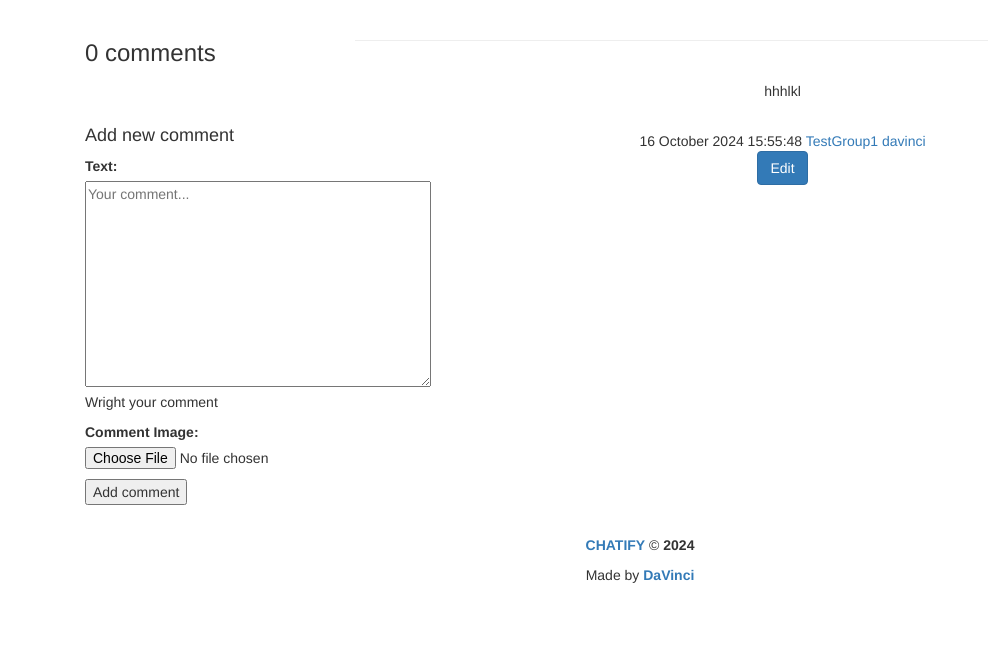
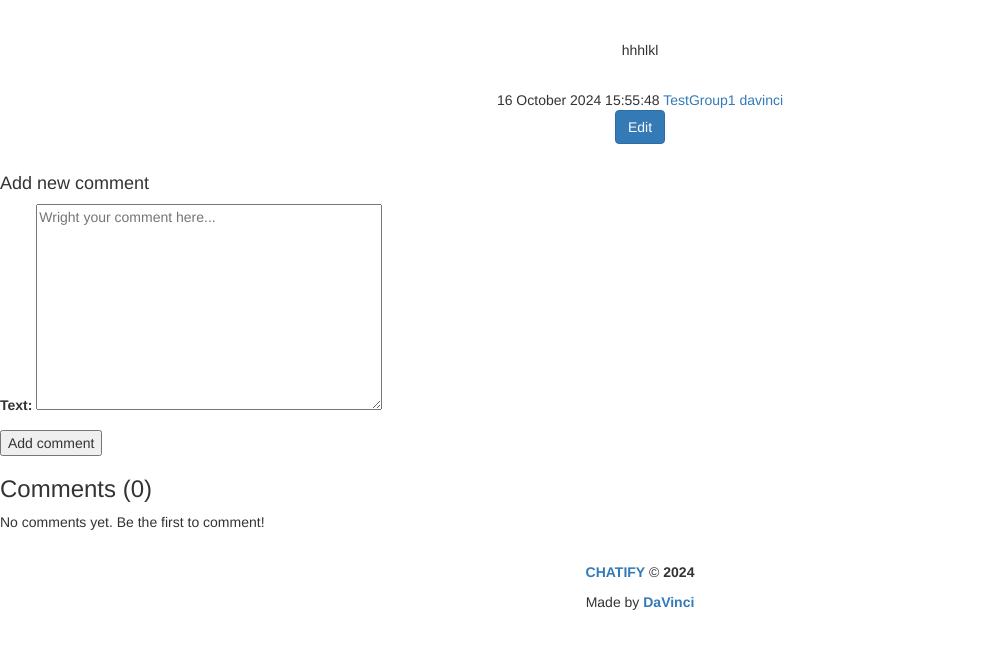
Before and after one commit to DaVinci89/Chatiphy, a Django app: page /posts/24/ in a window 1280 px wide. Shown: the part 100-749 px from the top of the page, without its empty margins (0-988 px from the left). Run offline with Django 5.2, Linux system fonts and the light colour scheme; a user stored in the database is signed in; data comes from the database, SQL or seed files in the repository; both versions use the stored data as it was after the commit; some libraries are stand-ins or nearby versions.

Commit message:
Work with comments.

```diff
--- a/Chatiphy/about/views.py
+++ b/Chatiphy/about/views.py
@@ -1,4 +1,3 @@
-from django.shortcuts import render
 from django.views.generic.base import TemplateView
 
 class AboutAuthorView(TemplateView):
--- a/Chatiphy/post_maker/admin.py
+++ b/Chatiphy/post_maker/admin.py
@@ -28,7 +28,7 @@ class GroupAdmin(admin.ModelAdmin):
 
 @admin.register(Comment)
 class CommentAdmin(admin.ModelAdmin):
-    list_display = ("author", "post", "created", "active")
+    list_display = ("author", "post", "text", "created", "active")
     search_fields = ("author", "text")
     list_filter = ("active", "created")
     empty_value_display = "--empty--"
--- a/Chatiphy/post_maker/forms.py
+++ b/Chatiphy/post_maker/forms.py
@@ -19,7 +19,7 @@ class CreatePostForm(forms.ModelForm):
 class CreateCommentForm(forms.ModelForm):
     class Meta:
         model = Comment
-        fields = ["text", "image"]
+        fields = ["text",]
         widgets = {
-            "text": forms.Textarea(attrs={"placeholder": "Your comment..."}),
+            "text": forms.Textarea(attrs={"name":"comment", "id":"comment","placeholder":"Wright your comment here...", "required":"True"}),
         }
--- a/Chatiphy/post_maker/models.py
+++ b/Chatiphy/post_maker/models.py
@@ -60,7 +60,6 @@ class Comment(models.Model):
         related_name="comments"
     )
     text = models.TextField(
-        help_text="Wright your comment",
     )
     created = models.DateTimeField(
         auto_now_add=True,
--- a/Chatiphy/post_maker/views.py
+++ b/Chatiphy/post_maker/views.py
@@ -146,11 +146,4 @@ def add_comment(request, post_id):
         comment.author = request.user
         comment.post = post
         comment.save()
-        if request.headers.get('x-requested-with') == 'XMLHttpRequest':
-            return JsonResponse({
-                'comment': True,
-                'created': comment.created,
-                'author': comment.author.username,
-                'text': comment.text,
-            })
-    return redirect("post_maker/post_detail.html", post_id)
+    return redirect("post_maker:post_detail", post_id)
--- a/Chatiphy/templates/post_maker/includes/comment_form.html
+++ b/Chatiphy/templates/post_maker/includes/comment_form.html
@@ -2,5 +2,5 @@
 <form id="comment-form" action="{% url 'post_maker:add_comment' post.pk %}" method="post">
     {{ form.as_p}}
     {% csrf_token %}
-    <p><input type="submit" value="Add comment"></p>
+    <p><button type="submit">Add comment</button></p>
 </form>
--- /dev/null
+++ b/Chatiphy/templates/post_maker/includes/comments_list.html
@@ -0,0 +1,14 @@
+<div id="comments-list" class="comments-list">
+    <h3>Comments (<span id="comment-count">{{ comments.count }}</span>)</h3>
+    {% for comment in comments %}
+        <div class="comment-item">
+            <div class="comment-meta">
+                <span class="comment-author">{{ comment.author }}</span>
+                <span class="comment-date">{{ comment.created|date:"d M Y H:i" }}</span>
+            </div>
+            <p class="comment-text">{{ comment.text }}</p>
+        </div>
+    {% empty %}
+        <p>No comments yet. Be the first to comment!</p>
+    {% endfor %}
+</div>
--- a/Chatiphy/templates/post_maker/post_detail.html
+++ b/Chatiphy/templates/post_maker/post_detail.html
@@ -2,31 +2,8 @@
 {% load thumbnail %}
 {% block title %}Post{% endblock %}
 {% block content %}
-    <div class="container col">
-        <aside class="col-12 col-md-3">
-            {% with comments.count as total %}
-            <h3 id="comment-count">
-                {{ total }} comment{{ total|pluralize }}
-            </h3>
-            {% endwith %}
-            <div id="comments-list" class="comments">
-            {% for comment in comments %}
-            <div>
-                <p class="date">
-                    {{ comment.created }} | {{ comment.author }}
-                </p>
-                {{ comment.text }}
-            </div>
-                <br>
-            {% endfor %}
-            <br>
-            </div>
-            <br>
-            {% include "post_maker/includes/comment_form.html" %}
-        </aside>
-        <hr>
         <div class="post">
-        <article class="card-body col-12 col-md-9 text-center">
+        <article class="card-body text-center">
             <div class="post-img">
             {% thumbnail post.image "500x500" crop=center upscale=True as img %}
             <img class="card-img my-2" src="{{ img.url }}">
@@ -50,52 +27,12 @@
         </article>
         </div>
         <br>
+
+    <div class="comments-section">
+        {% include 'post_maker/includes/comment_form.html' %}
+        {% include 'post_maker/includes/comments_list.html' %}
     </div>
 {% endblock %}
 {% block scripts %}
-<script>
-    // Asynchronous form submission with AJAX
-    document.addEventListener('DOMContentLoaded', function() {
-        const form = document.querySelector('#comment-form');  // The form for comments
-        const commentList = document.querySelector('#comments-list');  // Where comments are shown
-        const commentCount = document.querySelector('#comment-count');
 
-        form.addEventListener('submit', function(event) {
-            event.preventDefault();  // Prevent form from reloading the page
-            const formData = new FormData(form);  // Collect the form data
-
-            fetch(form.action, {
-                method: 'POST',
-                body: formData,
-                headers: {
-                    'X-Requested-With': 'XMLHttpRequest',  // Ensures it's an AJAX request
-                },
-            })
-            .then(response => response.json())
-            .then(data => {
-                if (data.comment) {
-                    // Add the new comment to the comments section
-                    const newComment = document.createElement('div');
-                    newComment.classList.add('comments');
-                    newComment.innerHTML = `
-                        <p class="date">${data.created} | ${data.author}</p>
-                        <p>${data.text}</p>
-                    `;
-
-                    // Append the new comment to the comments list
-                    // commentList.appendChild(newComment);
-                    commentList.append(newComment);
-                    // Clear the form after successful submission
-                    form.reset();
-                    let currentCount = parseInt(commentCount.textContent);  // Отримуємо поточний лічильник
-                    currentCount += 1;  // Додаємо 1
-                    commentCount.textContent = `${currentCount} comment${currentCount === 1 ? '' : 's'}`;
-                }
-            })
-            .catch(error => {
-                console.error('Error:', error);
-            });
-        });
-    });
-</script>
 {% endblock %}
```
Also changed, not shown: Chatiphy/db.sqlite3.
